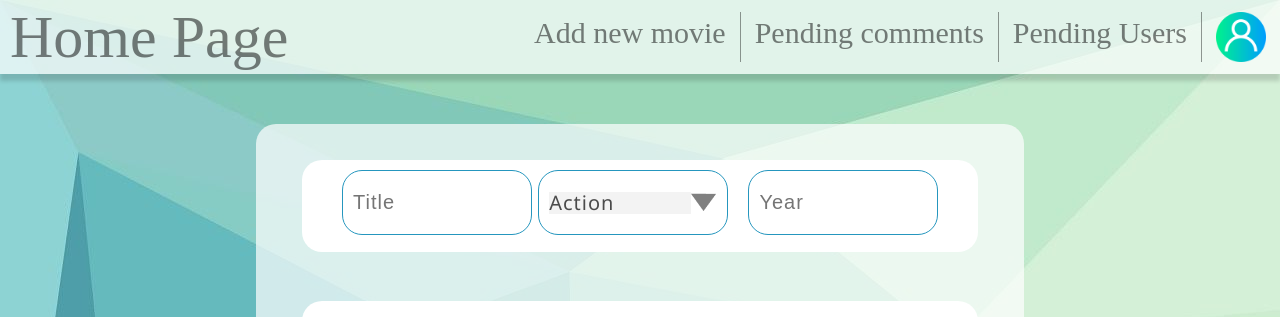
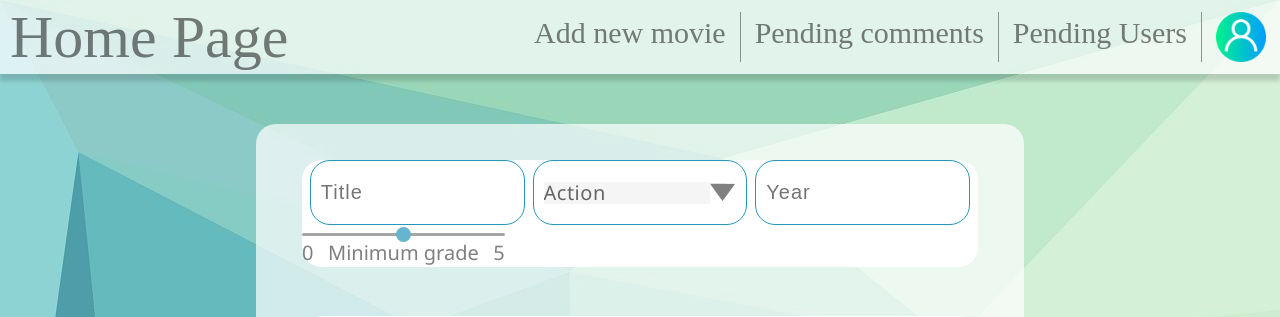
Before and after one commit to devFilip/Moviely, a React (Create React App) app: page / in a window 1280 px wide. Shown: the top 317 px of the page. Built offline with nearby package versions, Linux system fonts and the light colour scheme; a web font is replaced by a local one.

Commit message:
Finished Slider

```diff
--- a/src/components/UI/atoms/DropDownList/DropDownList.css
+++ b/src/components/UI/atoms/DropDownList/DropDownList.css
@@ -5,7 +5,7 @@
   padding: 1rem;
   width: 31.8%;
   height: 6.5rem;
-  margin-right: 1.4rem;
+  /* margin-right: 1.4rem; */
   display: flex;
   align-items: center;
 }
@@ -17,7 +17,7 @@
   text-decoration: none;
   outline: none;
   border: none;
-  opacity: 70%;
-  letter-spacing: 0.1rem;
+  opacity: 60%;
+  letter-spacing: 0.5px;
   width: 100%;
 }
--- /dev/null
+++ b/src/components/UI/atoms/Slider/Slider.css
@@ -0,0 +1,29 @@
+.slider {
+  width: 30%;
+}
+.slider__desc {
+  display: flex;
+  align-items: center;
+  justify-content: space-between;
+  font-size: 2rem;
+}
+.slider__input {
+  -webkit-appearance: none;
+  width: 100%;
+  height: 3px;
+  border-radius: 5px;
+  background: rgba(0, 0, 0, 0.5);
+  outline: none;
+  opacity: 0.7;
+  -webkit-transition: 0.2s;
+  transition: opacity 0.2s;
+}
+.slider__input::-webkit-slider-thumb {
+  -webkit-appearance: none;
+  appearance: none;
+  width: 1.5rem;
+  height: 1.5rem;
+  border-radius: 50%;
+  background: var(--blue-color-primary);
+  cursor: pointer;
+}
--- /dev/null
+++ b/src/components/UI/atoms/Slider/Slider.tsx
@@ -0,0 +1,15 @@
+import "./Slider.css";
+const Slider = () => {
+  return (
+    <div className="slider">
+      <input className="slider__input" type="range" name="" />
+      <div className="slider__desc">
+        <p>0</p>
+        <p>Minimum grade</p>
+        <p>5</p>
+      </div>
+    </div>
+  );
+};
+
+export default Slider;
--- a/src/components/UI/organisms/NavBar/FilterForm/FilterForm.css
+++ b/src/components/UI/organisms/FilterForm/FilterForm.css
@@ -3,15 +3,16 @@
   border-radius: var(--border-radius);
   width: 100%;
   margin-bottom: 4.9rem;
+  /* trbl */
+}
+.filter-form__top {
+  width: 100%;
   display: flex;
   align-items: center;
-  justify-content: space-between;
-  flex-direction: column;
-  padding: 1rem 4rem; /* trbl */
+  justify-content: space-evenly;
+  /* margin-bottom: 0.7rem; */
 }
-.filter-form__top {
+.filter-form__bottom {
   display: flex;
   align-items: center;
-  justify-content: space-between;
-  margin-bottom: 0.7rem;
 }
--- a/src/components/UI/organisms/NavBar/FilterForm/FilterForm.tsx
+++ b/src/components/UI/organisms/FilterForm/FilterForm.tsx
@@ -1,6 +1,7 @@
 import { useState } from "react";
-import Input from "../../../atoms/Button/Input/Input";
-import DropDownList from "../../../atoms/DropDownList/DropDownList";
+import DropDownList from "../../atoms/DropDownList/DropDownList";
+import Input from "../../atoms/Input/Input";
+import Slider from "../../atoms/Slider/Slider";
 import "./FilterForm.css";
 
 const FilterForm = () => {
@@ -37,9 +38,7 @@ const FilterForm = () => {
         />
       </div>
       <div className="filter-form__bot">
-        {/* <Input placeholder="Title" />
-        <Input placeholder="Genre" />
-        <Input placeholder="Year" /> */}
+        <Slider />
       </div>
     </div>
   );
--- a/src/components/pages/HomePage/HomePage.tsx
+++ b/src/components/pages/HomePage/HomePage.tsx
@@ -1,5 +1,5 @@
 import List from "../../UI/molecules/MovieList/List";
-import FilterForm from "../../UI/organisms/NavBar/FilterForm/FilterForm";
+import FilterForm from "../../UI/organisms/FilterForm/FilterForm";
 import "./HomePage.css";
 
 const HomePage = () => {
```
Also changed, not shown: src/components/UI/atoms/Input/Input.css (renamed from src/components/UI/atoms/Button/Input/Input.css), src/components/UI/atoms/Input/Input.tsx (renamed from src/components/UI/atoms/Button/Input/Input.tsx).
